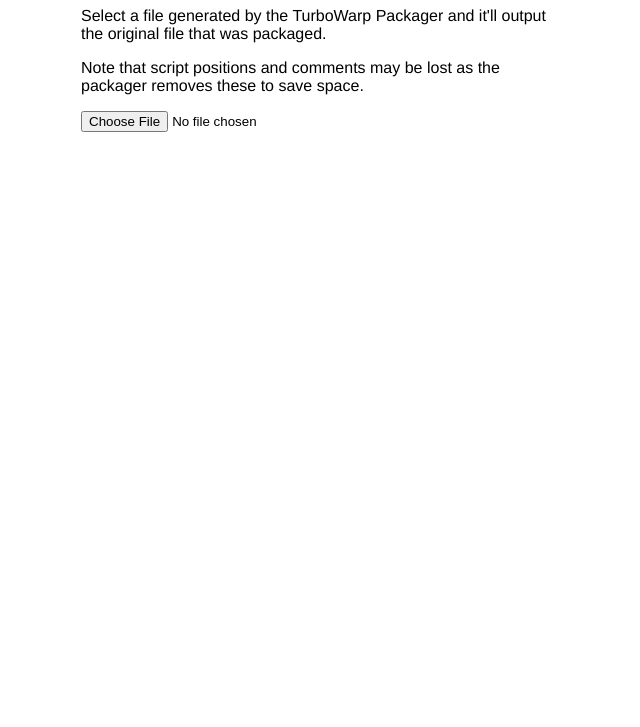
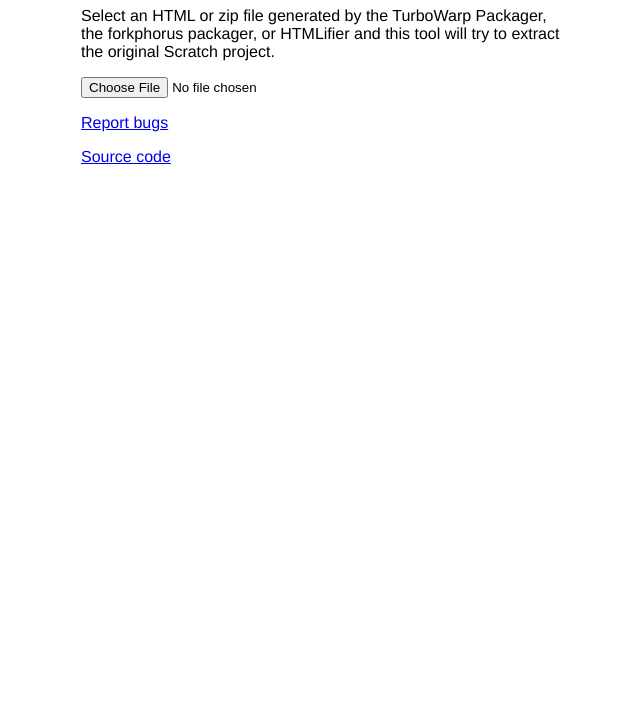
Before and after one commit to TurboWarp/unpackager, a plain HTML site: page index.html in a window 1280 px wide. Shown: the part 73-800 px from the top of the page, without its empty margins (319-959 px from the left). Drawn offline with Linux system fonts and the light colour scheme.

Commit message:
Update website

```diff
--- a/index.html
+++ b/index.html
@@ -30,12 +30,19 @@
     <main>
       <h1>Unpackager</h1>
 
-      <p>Select a file generated by the TurboWarp Packager and it'll output the original file that was packaged.</p>
-      <p>Note that script positions and comments may be lost as the packager removes these to save space.</p>
+      <p>Select an HTML or zip file generated by the TurboWarp Packager, the forkphorus packager, or HTMLifier and this tool will try to extract the original Scratch project.</p>
 
       <input type="file" class="file-input" accept=".zip, .html" autocomplete="off">
 
       <p class="download-section"></p>
+
+      <p>
+        <a href="https://github.com/TurboWarp/unpackager/issues">Report bugs</a>
+      </p>
+
+      <p>
+        <a href="https://github.com/TurboWarp/unpackager">Source code</a>
+      </p>
     </main>
 
     <script src="dependencies/jszip.min.js"></script>
```
